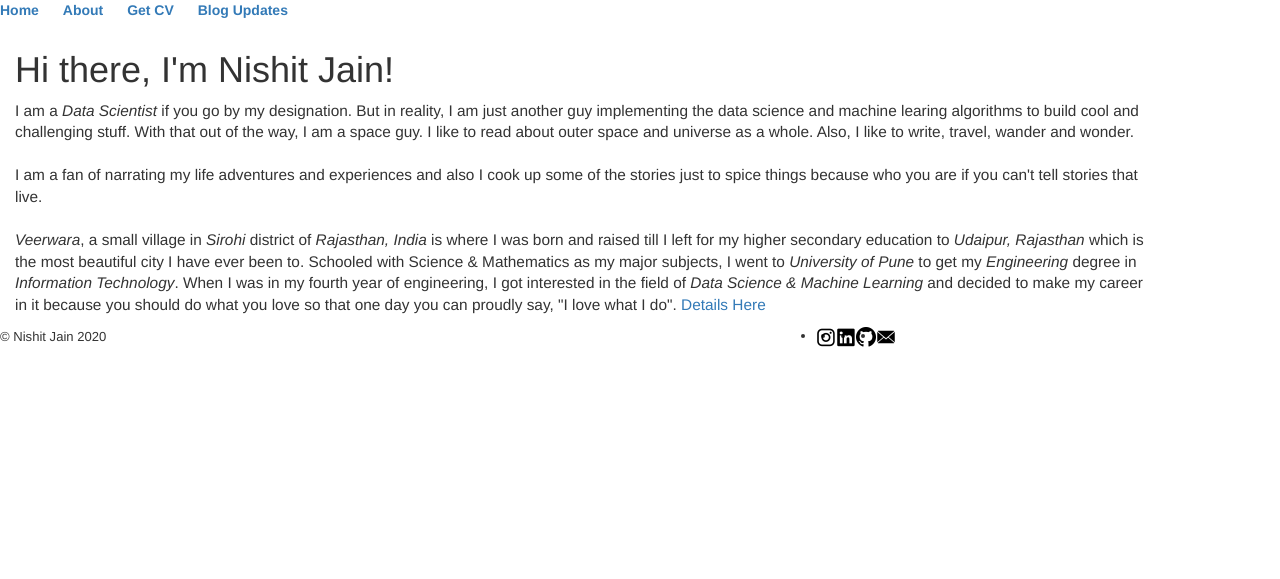
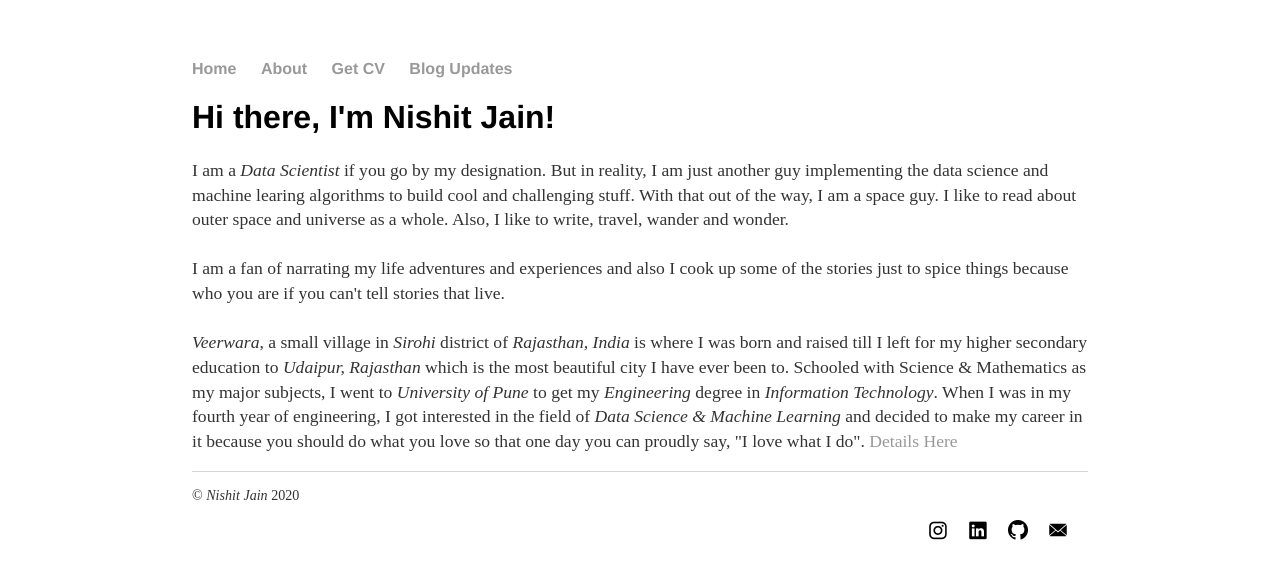
Before and after one commit to nishitjain/nishitjain.github.io, a Jekyll site: the page built from index.html, in a window 1280 px wide. Shown: the top 579 px of the page. Built offline with Jekyll 4.4.1, drawn with Linux system fonts in a browser that asks for light colours.

Commit message:
Update default.html

```diff
--- a/_layouts/default.html
+++ b/_layouts/default.html
@@ -4,15 +4,6 @@
 			<title>{{ page.title }}</title>
 			<!-- link to main stylesheet -->
 			<link rel="stylesheet" type="text/css" href="/css/main.css">
-			<script src="https://ajax.googleapis.com/ajax/libs/jquery/1.12.4/jquery.min.js"></script>
-			<!-- Latest compiled and minified CSS -->
-			<link rel="stylesheet" href="https://maxcdn.bootstrapcdn.com/bootstrap/3.3.7/css/bootstrap.min.css" integrity="sha384-BVYiiSIFeK1dGmJRAkycuHAHRg32OmUcww7on3RYdg4Va+PmSTsz/K68vbdEjh4u" crossorigin="anonymous">
-
-			<!-- Optional theme -->
-			<link rel="stylesheet" href="https://maxcdn.bootstrapcdn.com/bootstrap/3.3.7/css/bootstrap-theme.min.css" integrity="sha384-rHyoN1iRsVXV4nD0JutlnGaslCJuC7uwjduW9SVrLvRYooPp2bWYgmgJQIXwl/Sp" crossorigin="anonymous">
-
-			<!-- Latest compiled and minified JavaScript -->
-			<script src="https://maxcdn.bootstrapcdn.com/bootstrap/3.3.7/js/bootstrap.min.js" integrity="sha384-Tc5IQib027qvyjSMfHjOMaLkfuWVxZxUPnCJA7l2mCWNIpG9mGCD8wGNIcPD7Txa" crossorigin="anonymous"></script>
 		</head>
 		<body>
 			<nav>
@@ -28,20 +19,14 @@
 			{{ content }}
 
 			</div><!-- /.container -->
-			<div class="footer">
-				<div class="row">
-					<div class="col-sm-8">
-						<p><small>&copy; Nishit Jain 2020</small></p>
-					</div>
-					<div class="col-sm-4">
-	    					<ul>
-	        					<li class="pull-right"><a href="mailto:nishhit777@gmail.com"><img src="/resources/mail.png" alt="Mail" height="20px" width="20px"></a></li>
-	        					<li class="pull-right"><a href="https://github.com/nishitjain"><img src="/resources/github.png" alt="Github" height="20px" width="20px"></a></li>
-							<li class="pull-right"><a href="https://linkedin.com/in/nishhit-jain"><img src="/resources/linkedin.png" alt="LinkedIn" height="20px" width="20px"></a></li>
-							<li class="pull-right"><a href="https://instagram.com/nishitchauhan/"><img src="/resources/instagram.png" alt="Instagram" height="20px" width="20px"></a></li>
-						</ul>
-					</div>
-				</div>
-			</div> <!-- /footer -->
+			<footer>
+				<p>&copy; <em>Nishit Jain</em> 2020</p>
+    				<ul>
+	        			<li class="social"><a href="mailto:nishhit777@gmail.com"><img src="/resources/mail.png" alt="Mail" height="20px" width="20px"></a></li>
+	        			<li class="social"><a href="https://github.com/nishitjain"><img src="/resources/github.png" alt="Github" height="20px" width="20px"></a></li>
+					<li class="social"><a href="https://linkedin.com/in/nishhit-jain"><img src="/resources/linkedin.png" alt="LinkedIn" height="20px" width="20px"></a></li>
+					<li class="social"><a href="https://instagram.com/nishitchauhan/"><img src="/resources/instagram.png" alt="Instagram" height="20px" width="20px"></a></li>
+				</ul>
+			</footer>
 		</body>
 	</html>
```
